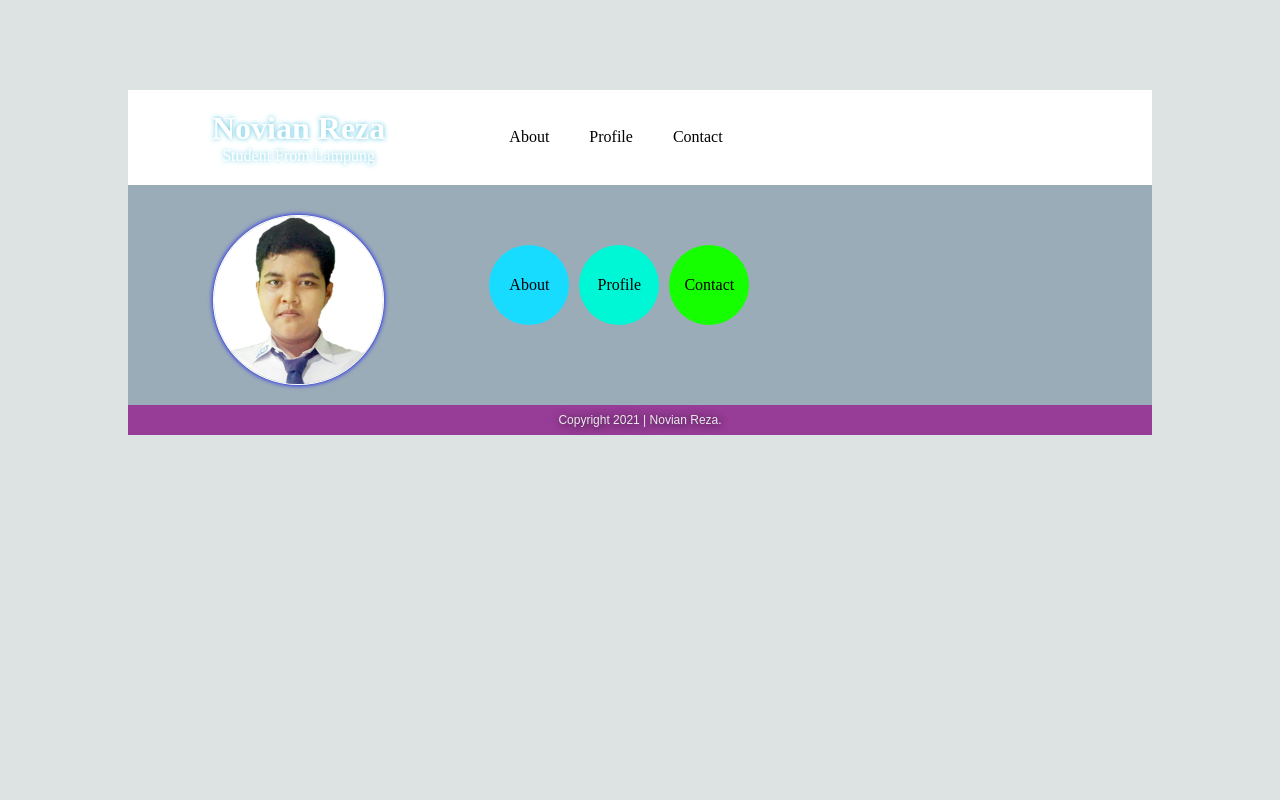
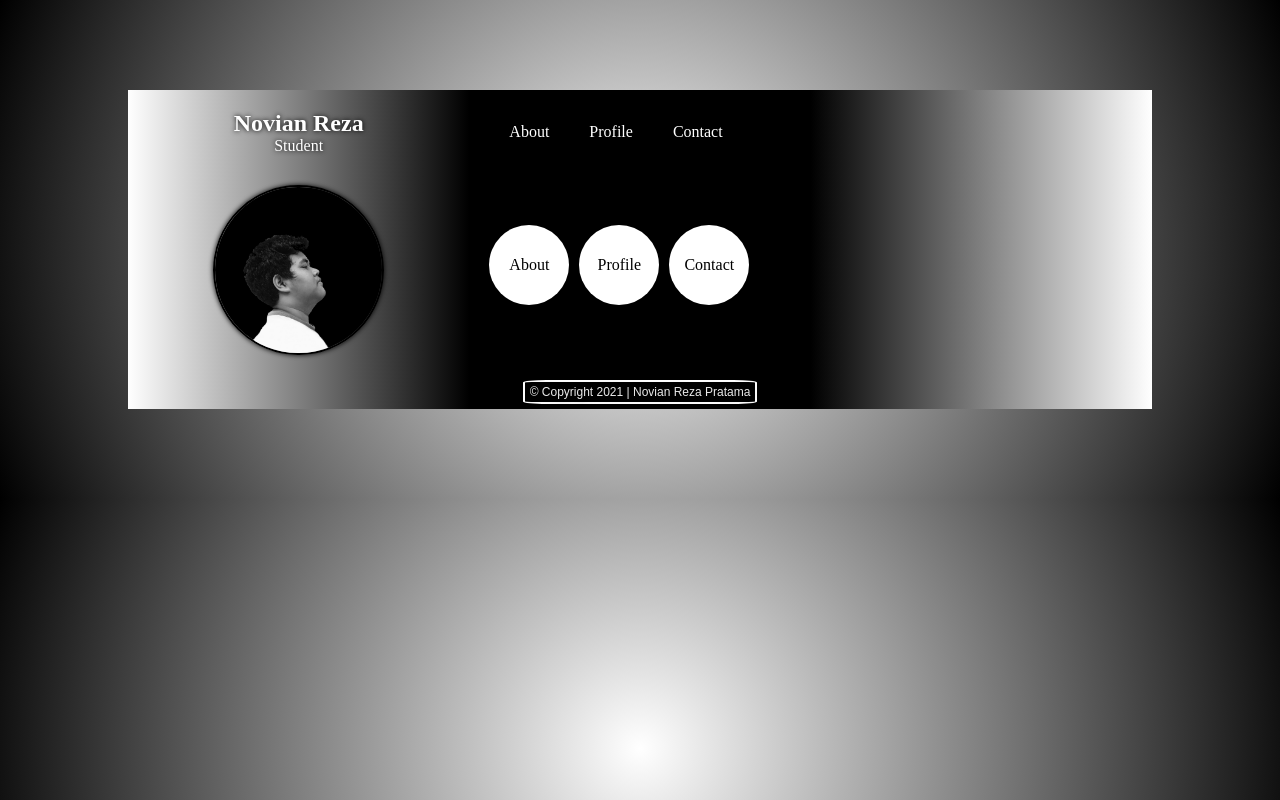
Before and after one commit to Novianreza/Novianreza.github.io, a plain HTML site: page index.html in a window 1280 px wide. Drawn offline with Linux system fonts and the light colour scheme; a web font is replaced by a local one.

Commit message:
mengubah semua warna

```diff
--- a/index.html
+++ b/index.html
@@ -4,15 +4,17 @@
     <meta charset="UTF-8">
     <meta http-equiv="X-UA-Compatible" content="IE=edge">
     <meta name="viewport" content="width=device-width, initial-scale=1.0">
+    <script src="main.js"></script>
     <link rel="stylesheet" href="style.css">
-    <title>Reza.com</title>
+    <title>My Website</title>
+</body>
 </head>
 <body>
 
     <div class="container">
         <div class="item name">
-            <h1 class="name" >Novian Reza </h1>
-            <p class="name">Student From Lampung</p>
+            <h2 class="name" >Novian Reza </h2>
+            <p class="name">Student</p>
         </div>
 
         <div class="item header">
@@ -21,18 +23,12 @@
             <a class="header" href="">Contact</a>
         </div>
 
-        <div class="item sidebar"><img src="img/hero.jpg" alt="my foto"></div>
+        <div class="item sidebar"><img src="img/hero.jpeg" alt="my foto"></div>
         <div class="item content">
             <a href=""><div class="about">About</div></a>
             <a href=""><div class="profile">Profile</div></a>
             <a href=""><div class="contact">Contact</div></a>
         </div>
-        <div class="item footer"><p class="copy">Copyright 2021 | Novian Reza.</p></div>
-        <!-- <div class="item">5</div>
-        <div class="item">6</div>
-        <div class="item">7</div>
-        <div class="item">8</div>
-        <div class="item">9</div> -->
-    </div>
-</body>
+        <div class="item footer"><p class="copy">&#169 Copyright <script>document.write(new Date().getFullYear())</script>
+ | Novian Reza Pratama</p></div>
 </html>
--- a/style.css
+++ b/style.css
@@ -1,3 +1,9 @@
+@font-face{
+  font-family: "YujiSyuku";
+  src: url(font/YujiSyuku-Regular.ttf);
+
+}
+
 * {
   margin: 0;
   padding: 0;
@@ -5,14 +11,14 @@
 }
 
 body {
-  background-color: #dde2e3;
+  background-image: radial-gradient(circle, white, black);
 }
 
 .container {
   width: 80%;
   margin: 7vw auto;
   display: grid;
-  background-color: #9aacb8;
+  background-image: linear-gradient(90deg, white,black,black,white );
 
   grid-template-columns: 1fr 1fr 1fr;
   grid-template-areas:
@@ -23,7 +29,6 @@ body {
 }
 
 .item {
-  background-color: #9aacb8;
   width: 100%;
   display: flex;
   justify-content: flex-start;
@@ -35,31 +40,30 @@ body {
     background-color: rgb(255, 142, 142);
 } */
 .name {
+  font-family: yujisyuku, serif, sans-serif;
   color: white;
-  text-shadow: 0 0 5px rgb(80, 194, 223);
+  text-shadow: 0 0 5px black;
   display: block;
   text-align: center;
   grid-area: name;
-  background-color: #fff;
 }
 
 .header {
   padding-right: 20px;
   padding-left: 20px;
   text-decoration: none;
-  color: #000;
+  color: #fff;
   align-items: center;
   grid-area: header;
-  background-color: #fff;
 }
 .sidebar img {
   width: 50%;
   border-radius: 50%;
-  border: 1px solid white;
-  box-shadow: 0 0 5px blue;
+  border: 2px solid black;
+  box-shadow: 0 0 5px black;
 }
 .sidebar {
-  margin-top: 30px;
+  margin-top: 10px;
   align-items: center;
   justify-content: center;
   padding: 0;
@@ -71,9 +75,9 @@ a {
 }
 
 .header a:hover {
-  background-color: rgb(42, 0, 228);
+  background-color: white ;
   border-radius: 50%;
-  color: white;
+  color: black;
   transition-delay: 200ms;
 }
 
@@ -89,21 +93,12 @@ a {
   width: 80px;
   height: 80px;
   margin-right: 10px;
-  background-color: rgb(24, 220, 255);
+  background-color: white;
   transition: 0.3s;
   transition-delay: 240ms;
 }
 .content .about:hover {
-  transform: rotate(360deg);
-  color: white;
-  border-radius: 50%;
-  text-align: center;
-  line-height: 80px;
-  width: 80px;
-  height: 80px;
-  margin-right: 10px;
-  background-color: rgb(29, 184, 211);
-  box-shadow: 0 0 7px red;
+  opacity: 0;
 }
 
 .content .profile {
@@ -114,7 +109,7 @@ a {
   width: 80px;
   height: 80px;
   margin-right: 10px;
-  background-color: rgb(0, 247, 214);
+  background-color: white;
   transition: 0.3s;
   transition-delay: 240ms;
 }
@@ -140,7 +135,7 @@ a {
   width: 80px;
   height: 80px;
   margin-right: 10px;
-  background-color: rgb(21, 255, 0);
+  background-color: white;
   transition: 0.3s;
   transition-delay: 240ms;
 }
@@ -165,12 +160,18 @@ a {
   padding: 5px;
   justify-content: center;
   grid-area: footer;
-  background-color: rgb(151, 60, 151);
 }
 
 .footer .copy {
   color: #eaeaea;
   text-align: center;
+}
+
+.copy{
+  border: 2px solid white;
+  border-radius: 10%;
+  padding-right: 5px;
+  padding-left: 5px;
 }
 
 /* responsif Breakpoint */
```
Also changed, not shown: img/hero.jpeg (added), img/hero.jpg (deleted), img/walpaper.png (deleted), 1 other file.
